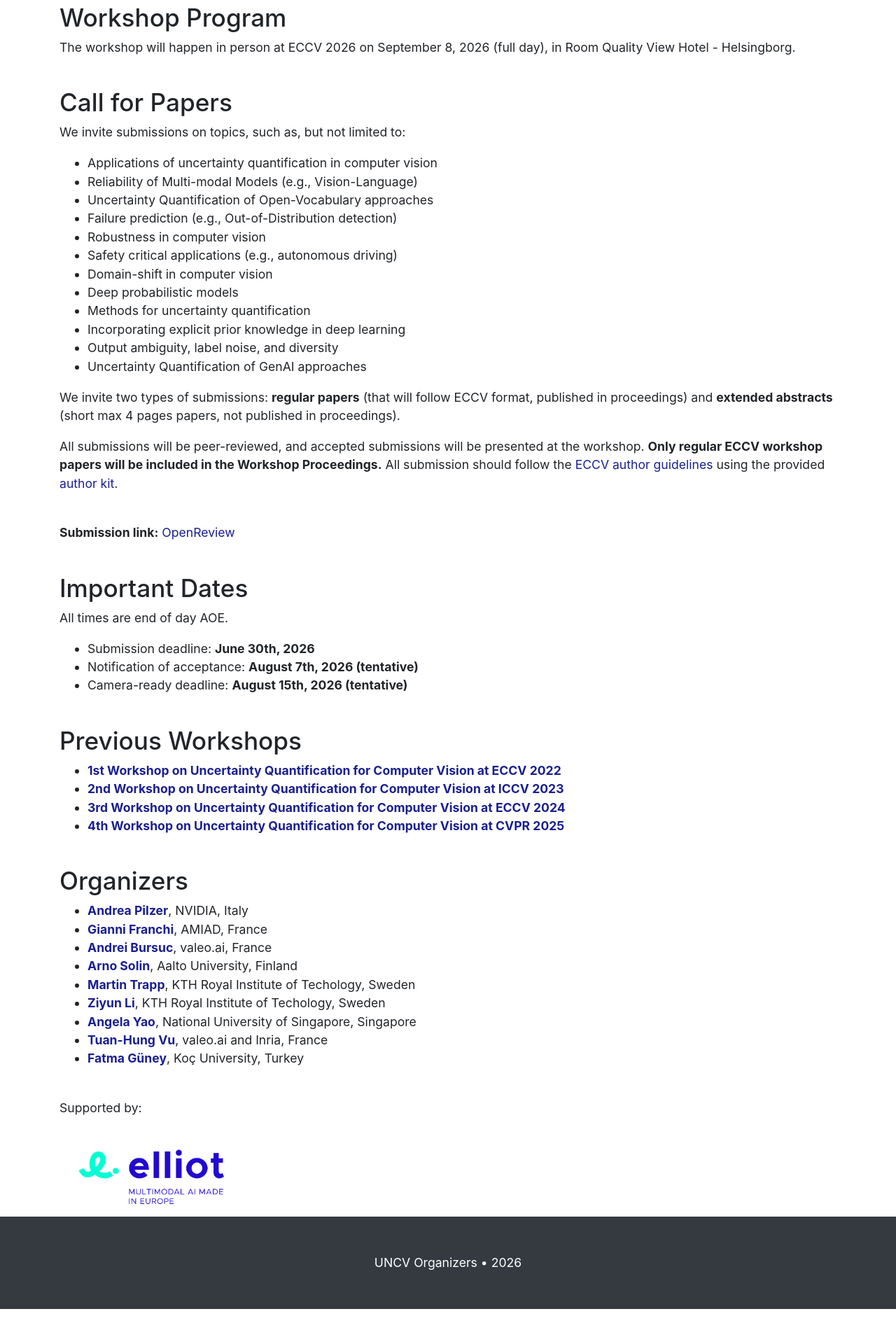
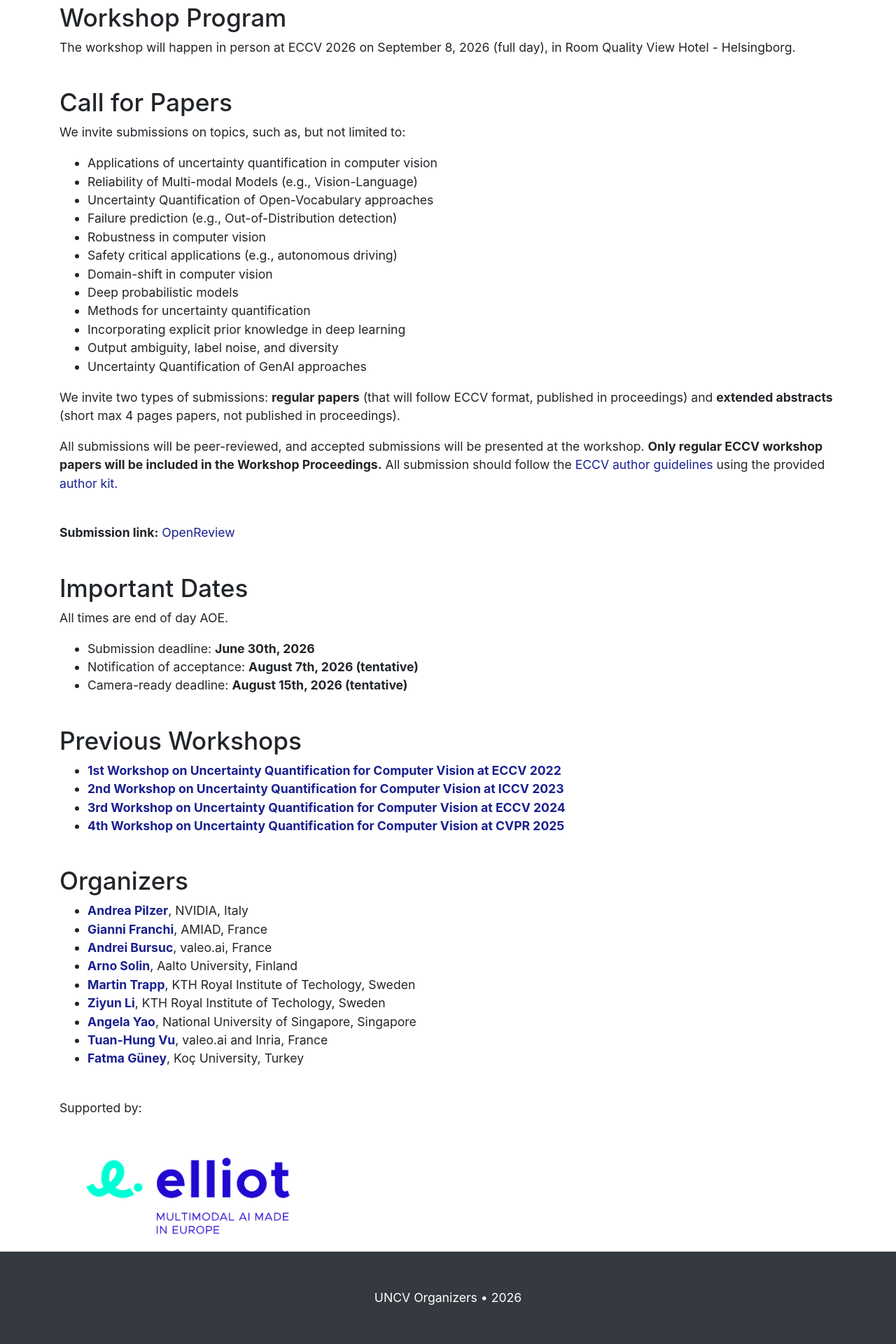
Before and after one commit to Uncertainty-CV/2026, a Jekyll site: the page built from index.html, in a window 1280 px wide. Shown: the part 2207-4127 px from the top of the page at 70% size. Built offline with Jekyll 4.4.1, drawn with Linux system fonts in a browser that asks for light colours; before the commit the page ends 4077 px from its top, so only the background shows below that.

```diff
--- a/index.html
+++ b/index.html
@@ -110,5 +110,7 @@
 <p>Supported by:</p>
 
 <a href="https://elliot-ai.eu/">
-<img src="{{ site.baseurl }}/assets/elliot-logo.png" class="img-responsive" style="width: 25%; height: auto;" alt="">
+<img src="{{ site.baseurl }}/assets/elliot-logo.png" class="img-responsive" style="width: 35%; height: auto;" alt="">
 </a>
+
+<br>
```
